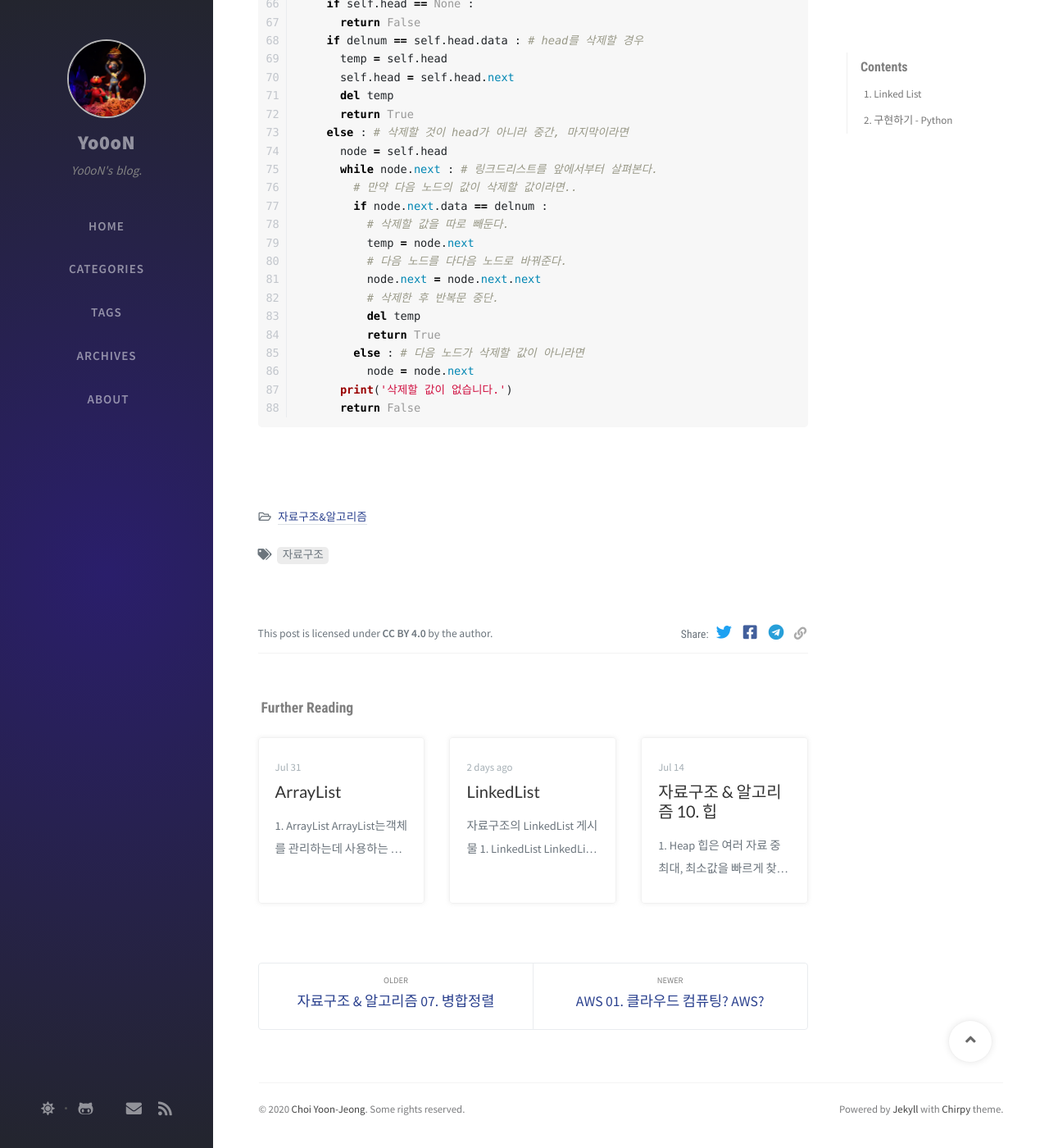
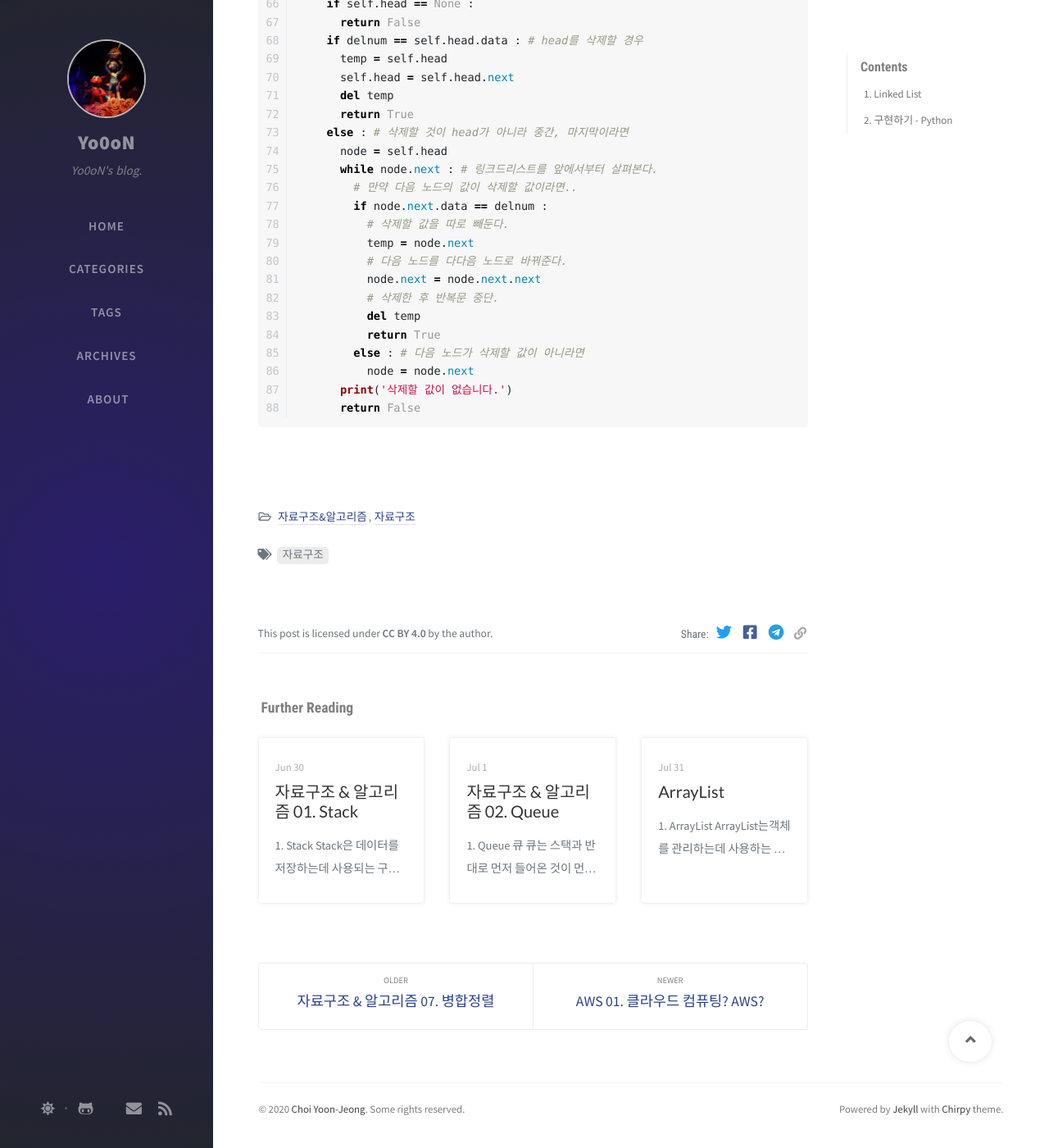
Before and after one commit to Yo0oN/Yo0oN.github.io, a Jekyll site: the page built from _posts/2020-07-06-자료구조03.링크드리스트.md, in a window 1280 px wide and 1400 px high, scrolled down 2550 px. Shown: the whole window at 82% size. Built offline with Jekyll 4.4.1, drawn with Linux system fonts in a browser that asks for light colours; nearby versions of some CDN libraries; comment, search, counter and statistics services are not loaded.

Commit message:
Update 2020-07-06-자료구조03.링크드리스트.md

```diff
--- a/_posts/2020-07-06-자료구조03.링크드리스트.md
+++ b/_posts/2020-07-06-자료구조03.링크드리스트.md
@@ -2,9 +2,8 @@
 title: 자료구조 & 알고리즘 08. LinkedList
 modified: 2020-07-06
 author: Yo0oN
-categories: 자료구조&알고리즘
+categories: [자료구조&알고리즘, 자료구조]
 tags: [자료구조]
-comments: true
 math: true
 ---
 
```
